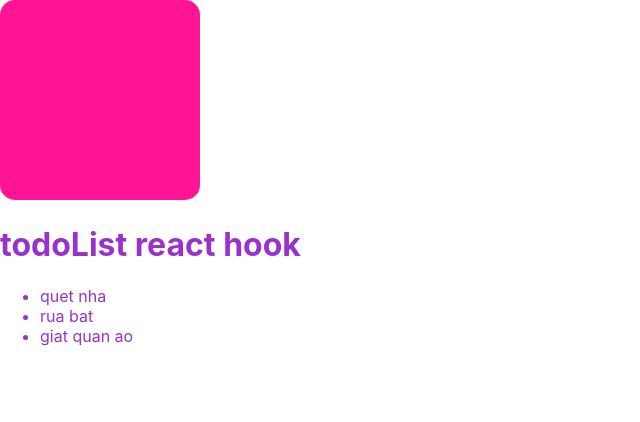
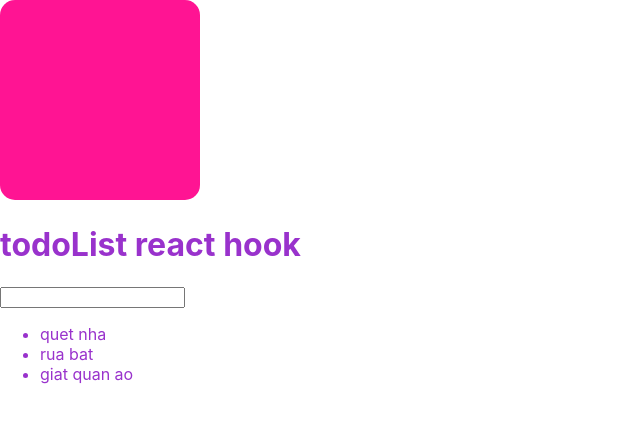
Before and after one commit to sangpx/training-reacthook-easyfrontend, a React (Create React App) app: page / in a window 1280 px wide. Shown: the top 422 px of the page, without its empty margins (0-640 px from the left). Built offline with nearby package versions, Linux system fonts and the light colour scheme.

Commit message:
TodoForm by useState

```diff
--- a/src/App.js
+++ b/src/App.js
@@ -3,6 +3,7 @@
 import { useState } from "react";
 import ColorBox from "./components/ColorBox";
 import TodoList from "./components/TodoList";
+import TodoForm from "./components/TodoForm";
 
 //render Component cua Evondev
 // function Feature() {
@@ -92,6 +93,24 @@
     setTodoList(newTodoList);
   };
 
+  //submit
+  const handleTodoFormSubmit = (formValues) => {
+    console.log("form-submit", formValues);
+
+    //add new todo to current todoList
+    const newTodo = {
+      id: todoList.length + 1,
+      ...formValues,
+    };
+
+    //clone current todo
+    const newTodoList = [...todoList];
+    newTodoList.push(newTodo);
+
+    //cap nhat lai todoList
+    setTodoList(newTodoList);
+  };
+
   return (
     <div className="app">
       {/*Childrent component */}
@@ -122,6 +141,7 @@
       ))} */}
       <ColorBox />
       <h1>todoList react hook</h1>
+      <TodoForm onSubmit={handleTodoFormSubmit} />
       <TodoList todos={todoList} onTodoClick={handleDeleteTodoClick} />
     </div>
   );
--- /dev/null
+++ b/src/components/TodoForm/index.jsx
@@ -0,0 +1,43 @@
+import React, { useState } from "react";
+import PropTypes from "prop-types";
+
+TodoForm.propTypes = {
+  onSubmit: PropTypes.func,
+};
+TodoForm.defaulutProps = {
+  onSubmit: null,
+};
+
+function TodoForm(props) {
+  const { onSubmit } = props;
+  const [value, setValue] = useState("");
+
+  const handleValueChange = (e) => {
+    console.log(e.target.value);
+    setValue(e.target.value);
+  };
+
+  //Prevent reload in browser
+  const handleSubmit = (e) => {
+    e.preventDefault();
+
+    if (!onSubmit) return;
+
+    const formValues = {
+      title: value,
+    };
+
+    onSubmit(formValues);
+
+    //reset lai form value
+    setValue("");
+  };
+
+  return (
+    <form onSubmit={handleSubmit}>
+      <input onChange={handleValueChange} value={value} type="text" />
+    </form>
+  );
+}
+
+export default TodoForm;
```
Also changed, not shown: src/components/TodoForm/todolist.scss (added).
